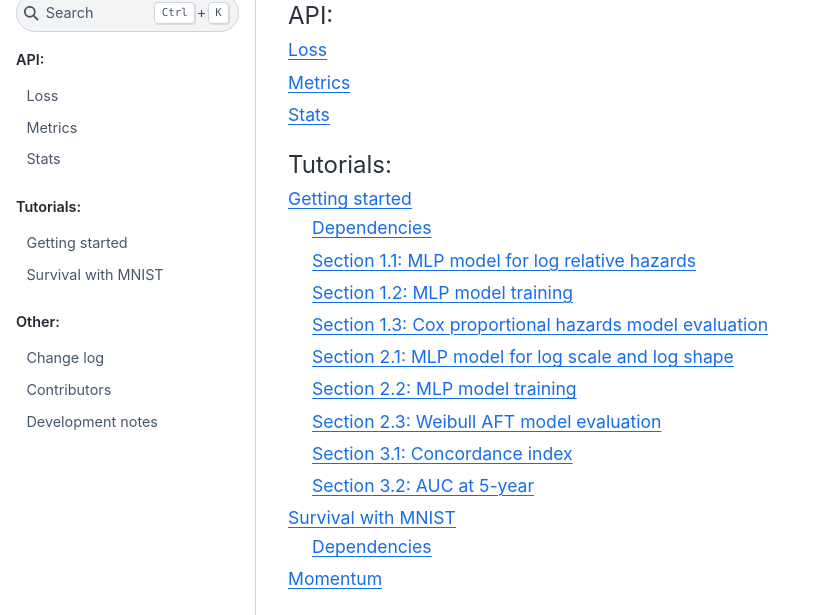
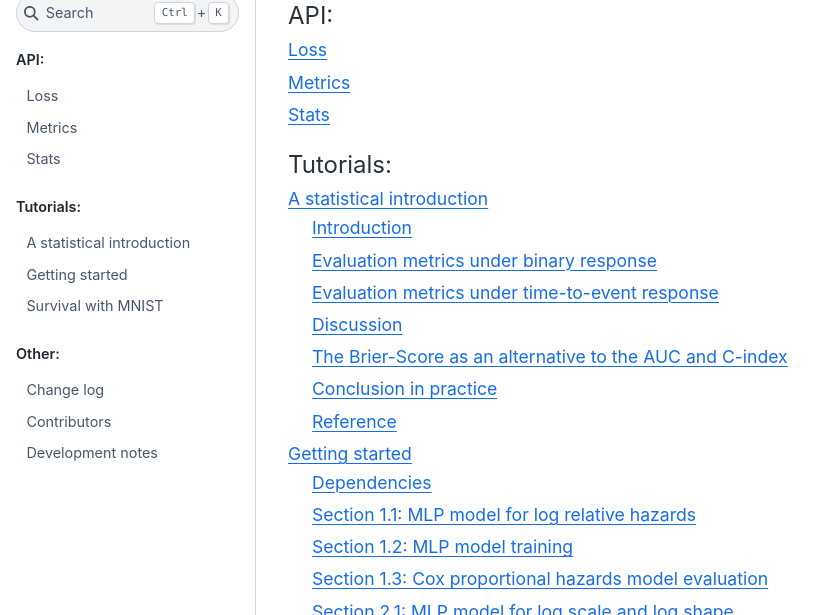
Before and after one commit to Novartis/torchsurv, a Sphinx documentation site: the page built from docs/index.rst, in a window 1280 px wide and 900 px high, cut to the strip 285-900 px from the top of the window. Shown: the whole strip, without its empty margins (0-835 px from the left). Built offline with Sphinx 7.4.7 and the Sphinx Book theme 1.1.4, drawn with Linux system fonts in a browser that asks for light colours; some of the changed lines change nothing that is shown.

Commit message:
Create evaluation_metrics_survival_model.md (#39)
* Create evaluation_metrics_survival_model.md

* edits

* fixed MathJax issue

* locked scipy version

* added dollar for Latex

---------

Co-authored-by: Mélodie Monod <monod.melodie@gmail.com>

```diff
--- a/docs/conf.py
+++ b/docs/conf.py
@@ -28,7 +28,9 @@ extensions = [
     "nbsphinx",
     "sphinx.ext.viewcode",
     "sphinxcontrib.bibtex",
+    "sphinx_math_dollar",
 ]
+
 
 # templates_path = ['_templates']
 exclude_patterns = ["_build", "Thumbs.db", ".DS_Store"]
--- a/docs/index.rst
+++ b/docs/index.rst
@@ -16,6 +16,7 @@ Welcome to TorchSurv's documentation!
     :maxdepth: 2
     :caption: Tutorials:
 
+    notebooks/survival
     notebooks/introduction
     notebooks/momentum
 
--- /dev/null
+++ b/docs/notebooks/survival.md
@@ -0,0 +1,264 @@
+# A statistical introduction
+
+<!-- ## Predictive accuracy evaluation metrics for survival model -->
+
+* **Author**: Mélodie Monod
+
+## Introduction
+
+The evaluation metrics for assessing the predictive performance of a model depend greatly on the type of response variable. For instance, mean squared error (MSE) or mean absolute error (MAE) are commonly used for continuous response data. In contrast, for binary data, metrics such as true positive rate (TPR) and true negative rate (TNR) are utilized. This document presents evaluation metrics specifically designed for survival data, where the response variable is the time to an event.
+
+## Evaluation metrics under binary response
+
+To understand the evaluation metrics for time-to-event data, it is helpful to start with a review of the evaluation metrics used for binary outcomes, as the former are extensions of the latter.
+
+Assume we have a binary response $Y_i \in \{0,1\}$, for any individual $i$. The model is a probabilistic classifier that outputs a score $\pi_i \in [0,1]$, which is an estimate of the probability $p(Y_i = 1)$.
+
+The predicted response for individual $i$, denoted $\hat{Y}_i$, is obtained by comparing the score to a threshold $c$,
+
+$$
+\hat{Y}_i  =
+\begin{cases}
+    1, \text{ if } \pi_i > c \\
+    0, \text{ if } \pi_i \leq c. \\
+\end{cases}
+$$
+
+Two key quantities are defined to evaluate the accuracy of the score: sensitivity and specificity, which are defined as
+
+$$
+\text{Sensitivity}(c) = p(\hat{Y}_i = 1 | Y_i = 1) = p(\pi_i > c | Y_i = 1),\\
+\text{Specificity}(c) = p(\hat{Y}_i = 0 | Y_i = 0) = p(\pi_i \leq c | Y_i = 0).
+$$
+
+Note that the sensitivity is also referred to as the True Positive Rate (TPR), and the specificity is also known as the True Negative Rate (TNR), which equals 1 − False Positive Rate (FPR).
+
+To visualize the predictive performance of the probabilistic classifier, the Receiver Operating Characteristic (ROC) curve plots the FPR on the x-axis and the TPR on the y-axis for all values of $c$. The Area Under the ROC Curve (AUC) summarizes the predictive performance across all values of $c$. It is given by
+
+$$
+\text{AUC} = \int_0^1 TPR(FPR(c)) dFPR(c).
+$$
+
+It can be shown that the AUC is equal to $p(\pi_i > \pi_j|Y_i = 1, Y_j = 0)$. This is the probability that, for a comparable pair, the individual without the event has a lower score than the individual with the event. This probability is also referred to as the C-index (denoted by C). In the binary context, the AUC is equal to the C-index.
+
+<details>
+<summary> Proof of the AUC's probabilistic interpretation </summary>
+<br>
+
+Let
+$$
+y(c) = \text{TPR}(c) = p(\pi_i > c | Y_i = 1),\\
+x(c) = \text{FPR}(c) = p(\pi_i > c | Y_i = 0).
+$$
+
+Let us denote $f_1(c) = p(\pi_i = c | Y_i = 1)$ and $F_1(c) = p(\pi_i \leq c | Y_i = 1)$ and similarly $f_0(c) = p(\pi_i = c | Y_i = 0)$ and $F_0(c) = p(\pi_i \leq c | Y_i = 0)$. Notice that $y(c) = 1 - F_1(c)$ and $x(c) = 1 - F_0(c)$.
+
+The AUC is defined as
+$$
+\text{AUC} = \int_0^1 y(x(c)) dx(c).
+$$
+
+We use a change of variable $c = x(c)$. We have $\frac{dx}{dc}(c) = x'(c)$ and the limits become $x^{-1}(1) = - \infty$ and $x^{-1}(0) = \infty$. Therefore
+
+$$
+\begin{align*}
+\text{AUC} &= \int_{\infty}^{-\infty} y(c) x'(c) dc \\
+&= \int_{\infty}^{-\infty} (1- F_1(c)) (-f_0(c)) dc \\
+&= \int_{-\infty}^\infty (1- F_1(c)) f_0(c) dc \\
+&= \int_{-\infty}^\infty p(\pi_i > c | Y_i = 1) p(\pi_j = c | Y_j = 0) dc \\
+&= p(\pi_i > \pi_j |  Y_i = 1, Y_j = 0)  \\
+\end{align*}
+$$
+</details>
+
+## Evaluation metrics under time-to-event response
+
+Let's assume that individual $i$ has a time-to-event $X_i$ and a time-to-censoring $D_i$. We observe either the time to event or censoring, $T_i = \min(X_i, D_i)$, along with the event indicator $\delta_i = 1(X_i \leq D_i)$. A probabilistic survival model outputs a score $q_i(t) \in \mathbb{R}$, which estimates the event risk at time $t$  for individual $i$.
+
+
+### Extension of sensitivity and specificity for time-to-event response
+
+A time-to-event outcome can be viewed as a time-varying binary outcome using the counting process representation:
+
+$$
+N_i(t) = 1(X_i \leq t).
+$$
+
+
+The risk score chosen can either predicts prevalence or incidence (Heagerty and Zheng, 2005). For example, the cumulative hazard can be seen as a measure of prevalence because it measures the cumulative risk, whereas the instantaneous hazard can be seen as a measure of incidence as it measures the risk of an event in a very short, infinitesimally small time. Consequently, there are two different types of sensitivity depending on the chosen risk score.
+
+#### Cumulative sensitivity
+
+If the predicted classification of $i$ is based on a risk score measuring prevalence, it is defined as:
+
+$$
+\hat{N}_i(t) =
+\begin{cases}
+    1, \text{ if } q_i(t) > c \\
+    0, \text{ if } q_i(t) \leq c. \\
+\end{cases}
+$$
+
+In this case, the sensitivity is referred to as cumulative sensitivity. It is the probability that a model correctly predicts that individual $i$ experiences an event before or at time $t$ and is defined as:
+
+$$
+\text{sensitivity}^{\mathbb{C}}(c,t) = p(\hat{N}_i(t) = 1 | {N}_i(t) =1 ) = p(q_i(t) > c| X_i \leq t )
+$$
+
+#### Incident sensitivity
+
+If the prediction classification of $i$ is based on a risk score measuring incidence, it is defined as:
+
+$$
+d\hat{N}_i(t)  =
+\begin{cases}
+    1, \text{ if } q_i(t) > c \\
+    0, \text{ if } q_i(t) \leq c. \\
+\end{cases}
+$$
+
+In this case, the sensitivity is referred to as incident sensitivity. It is the probability that a model correctly predicts that individual $i$ experiences an event at time $t$ and is defined as:
+
+$$
+\text{sensitivity}^{\mathbb{I}}(c,t) = p(d\hat{N}_i(t) = 1 | d{N}_i(t) =1 ) = p(q_i(t) > c| X_i = t )
+$$
+
+#### Dynamic specificity
+
+Extending the concept from the binary response setting, specificity in the time-to-event response context is called dynamic specificity. It is the probability that a model correctly predicts that individual $i$ does not experience an event before or at time $t$. It is defined as:
+
+$$
+\text{specificity}^{\mathbb{D}}(c,t) = p(\hat{N}_i(t) = 0 | {N}_i(t) =0 ) = p(q_i(t) \leq c| X_i > t )
+$$
+
+Note that there is no distinction between prevalence and incidence in the context of specificity. This is because if we condition on $dN_i(t) = 0$, it implies either the individual had an event before $t$ and is thus excluded, or the individual has an event after $t$ which is equivalent to conditioning on $N_i(t) = 0$.
+
+### Extension of the AUC for time-to-event response
+
+#### Cumulative/dynamic AUC
+If the risk score measures prevalence, a cumulative/dynamic ROC curve can be defined on the cumulative sensitivity against 1 - dynamic specificity. The area under the cumulative/dynamic ROC curve is called the cumulative/dynamic AUC (AUC C/D). It represents the probability that the model correctly identifies which of two comparable samples experiences an event before or at time $t$ based on their predicted risk scores. It is defined as:
+
+$$
+\begin{align*}
+AUC^{\mathbb{C}/\mathbb{D}}(t) &= p(q_i(t)>q_j(t)|N_i(t) = 1, N_j(t) = 0) \\
+&= p(q_i(t)>q_j(t)|X_i \leq t, X_j >t)
+\end{align*}
+$$
+
+The proof of the probabilitic interpretation of $AUC^{\mathbb{C}/\mathbb{D}}$ is similar to that in the binary response context.
+
+#### Incident/dynamic AUC
+If the risk score measures incidence, a incident/dynamic ROC curve can be defined on the incident sensitivity against 1 - dynamic specificity. The area under the incident/dynamic ROC curve is called the incident/dynamic AUC (AUC I/D). It represents the probability that the model correctly identifies which of two comparable samples experiences an event at time $t$ based on their predicted risk scores. It is defined as:
+
+$$
+\begin{align*}
+\text{AUC}^{\mathbb{I}/\mathbb{D}}(t) &= p(q_i(t)>q_j(t)|dN_i(t) = 1, N_j(t) = 0) \\
+& = p(q_i(t)>q_j(t)|X_i = t, X_j >t)
+\end{align*}
+$$
+
+The proof of the probabilitic interpretation of $AUC^{\mathbb{I}/\mathbb{D}}$ is similar to that in the binary response context.
+
+### Extension of the C-index for time-to-event response
+
+The C-index is the probability that a model correctly predict which of two comparable samples experiences an event first based on their predicted risk scores.
+
+$$
+C = p(q_i(X_i) > q_j(X_i) | X_i < X_j)
+$$
+
+It can be shown that the C-index is related to the incidence/dynamic AUC, specifically $C = \int_t \text{AUC}^{\mathbb{I}/\mathbb{D}}(t) g(t) dt$ where $g(t) = 2f(t)S(t)$, $f(t)$ is the time-to-event densitity and $S(t)$ is the survival function.
+
+<details>
+<summary> Proof of the relation between the C-index and the AUC I/D </summary>
+<br>
+
+
+$$
+\begin{align}
+C &= p(q_i(X_i) > q_j(X_i) | X_i < X_j) \\
+&= \frac{p(q_i(X_i) > q_j(X_i) , X_i < X_j)}{p(X_i < X_j)} \\
+&= 2 p(q_i(X_i) > q_j(X_i) , X_i < X_j) \\
+&= 2 \int_t p(q_i(X_i) > q_j(X_i) , X_i = t, X_j > t) dt \\
+&= 2 \int_t p(q_i(X_i) > q_j(X_i) | X_i = t, X_j > t) p(X_i = t, X_j > t) dt \\
+&= 2 \int_t \text{AUC}^{\mathbb{I}/\mathbb{D}}(t) p(X_i = t) p(X_j > t) dt \\
+&= 2 \int_t \text{AUC}^{\mathbb{I}/\mathbb{D}}(t) f(t) S(t) dt \\
+\end{align}
+$$
+where in the third line we used the fact that $p(X_i < X_j) = 1/2$ by independence, and in the sixth line, we again relied on the independence of the response.
+</details>
+
+
+
+## Discussion
+
+### How to estimate the AUC and C-index?
+In other documentation, we presented the [estimators for the AUC]((../_autosummary/torchsurv.metrics.auc.html)) and the [estimators for the C-index](../_autosummary/torchsurv.metrics.cindex.html). In particular, these estimator needs to account for censored time-to-event data.
+
+### What risk score should be used?
+As explained previously, the risk score can either measure incidence or prevalence. An obvious candidate for measuring incidence is the instantaneous hazard, while the cumulative hazard is suitable for measuring prevalence. The choice of risk score depends on the question of interest and what the model should be good at predicting. For example, if the question of interest is how many deaths occur by time $t$, the risk score chosen should measure prevalence, and the evaluation metrics should be the AUC C/D.
+
+### What evaluation metric should be used?
+
+Choosing between AUC I/D and AUC C/D depends on the type of risk score, as previously explained. However, the question remains whether to use the AUC or the C-index. The AUCs are time-dependent and provide a measure of predictive performance at specific time points. In contrast, the concordance index (C-index) offers a global assessment of a fitted survival model over the entire observational period. It is recommended to use AUC instead of the concordance index for time-dependent predictions (e.g., 10-year mortality), as AUC is proper in this context, while the concordance index is not (Blanche et al., 2018).
+
+Below, we summarize the pros and cons of the C-index, AUC I/D, and AUC C/D (Lambert and Chevret, 2016).
+
+|  | C-index | AUC cumulative/dynamic| AUC incident/dynamic|
+|----------|----------|----------|----------|
+| Pros | Global measure that does not depend on time | More clinically relevant, where one wishes to predict individuals who will have failed by time $t$. <br> Proper for time-dependent prediction. | Integral has probabilistic interpretation of the C-index. <br> Natural companion for hazard models. <br>Proper for time-dependent prediction. |
+| Cons | Not proper for time-dependent prediction (e.g., 10-years mortality). | Integral does not have a nice probabilistic interpretation. <br> Requires a cumulative risk score (e.g., 1-survival function or cumulative hazard). | Require the exact event times to be recorded. <br> All subjects that failed before $t$ are ignored.|
+
+### What are the limits of the AUC and the C-index?
+
+There are three main limits of the AUC and C-index (Hartman et al., 2023):
+
+* **Ties in predicted risk score (C-index)**:
+A model that assigns the same risk score to individuals with extremely different survival experiences is not performing well, but the C-Index does not detect this inadequacy.
+On the other hand, a model that assigns the same risk score to individuals with very similar survival experiences may be appropriately capturing the similarities in underlying risk.
+While these two scenarios have very different interpretations, they are treated as the same in the C-Index calculation, since each of these pairs contributes a score of 0.5.
+
+* **Time dependence (AUC and C-index)**:
+Time-to-event outcome is dichotomized at each time point, which potentially generates many comparable pairs that are difficult to discriminate and are not clinically meaningful.
+For example, if a individual experiences the event of interest on day t of the study, and another individual, with similar underlying risk, experiences the event shortly afterwards on day t + 1, then these two individuals would be deemed comparable according to the time-dependent C-Index definition.
+
+* **Discrimination (AUC and C-index)**:
+The concordance index disregards the actual values of predicted risk scores – it is a ranking metric – and is unable to tell anything about calibration.
+
+
+## The Brier-Score as an alternative to the AUC and C-index
+
+### Brier-score and Integrated Brier Score
+
+Suppose that the probabilistic survival model can output for any individual $i$ an estimate of the survival function $P(X_i > t)$, denoted by $\xi_i(t) \in [0,1]$. The Time-dependent Brier Score (BS) and integrated Brier Score (Graf et al., 1999) are defined as
+
+$$
+\text{BS}(t) = \mathbb{E}\big[\big(1(X > t) - \xi(t)\big)^2\big],
+$$
+
+$$
+\text{IBS} = \int_0^{t_{\text{max}}} \text{BS}(t) dW(t),
+$$
+where $W(t) = t / t_{\text{max}}$ and $t_{\text{max}}$ is the time-point until which we want to restrict the average.
+
+### Discrimination (AUC, C-index) vs. calibration (Brier score) measure
+
+The Brier score assesses both calibration and discrimination and serves as an alternative to the C-index and AUC. However, it is limited to models capable of estimating a survival function, thereby excluding models like the Cox proportional hazards model. Below, we outline the strengths and weaknesses of the C-index and AUC compared to the Brier score.
+
+|  | C-index and AUC | Brier-Score |
+|----------|----------|----------|
+| Pros  | Extremely popular. <br> Simple to explain to clinical audience. <br> User-friendly scale (from 0.5 to 1).|Reflects both calibration and discrimination. <br>Can support the conclusions from a graphical calibration curve. |
+| Cons   | Already discussed.     | Only applicable for models that can estimate a survival function.<br> Inadequate for very rare (or very frequent) events.<br>Less interpretable by clinicians.|
+
+## Conclusion in practice
+
+A meta-analysis by Zhou et al. (2022) recorded the proportion of evaluation metrics for survival models used from 2010 to 2021 in prominent journals such as "Annals of Statistics," "Biometrika," "Journal of the American Statistical Association," "Journal of the Royal Statistical Society, Series B," "Statistics in Medicine," "Artificial Intelligence in Medicine," and "Lifetime Data Analysis." This analysis indicates that the use of the C-index has been steadily increasing and has recently become a dominant predictive measure. In 2021, the C-index was used in more than 75% of the readings.
+
+
+## Reference
+ * Heagerty, P. J., & Zheng, Y. (2005). Survival Model Predictive Accuracy and ROC Curves. In Biometrics (Vol. 61, Issue 1, pp. 92–105). Oxford University Press (OUP). https://doi.org/10.1111/j.0006-341x.2005.030814.x
+ * Lambert, J., & Chevret, S. (2016). Summary measure of discrimination in survival models based on cumulative/dynamic time-dependent ROC curves. In Statistical Methods in Medical Research (Vol. 25, Issue 5, pp. 2088–2102). SAGE Publications
+ * Hartman, N., Kim, S., He, K., & Kalbfleisch, J. D. (2023). Pitfalls of the concordance index for survival outcomes. In Statistics in Medicine (Vol. 42, Issue 13, pp. 2179–2190). Wiley. https://doi.org/10.1002/sim.9717
+ * Graf, E., Schmoor, C., Sauerbrei, W., & Schumacher, M. (1999). Assessment and comparison of prognostic classification schemes for survival data. In Statistics in Medicine (Vol. 18, Issues 17–18, pp. 2529–2545). Wiley. https://doi.org/10.1002/(sici)1097-0258(19990915/30)18:17/18<2529::aid-sim274>3.0.co;2-5
+* Hanpu Zhou; Hong Wang; Sizheng Wang; Yi Zou (2022). SurvMetrics: An R package for Predictive Evaluation Metrics in Survival Analysis. R Journal . Dec2022, Vol. 14 Issue 4, p1-12. 12p.
+* Paul Blanche, Michael W Kattan, and Thomas A Gerds. The c-index is not proper for the evaluation of t-year predicted risks. Biostatistics, 20(2):347–357, February 2018.
```
Also changed, not shown: docs/AUTHORS.md (line endings or trailing spaces), 1 other file.
